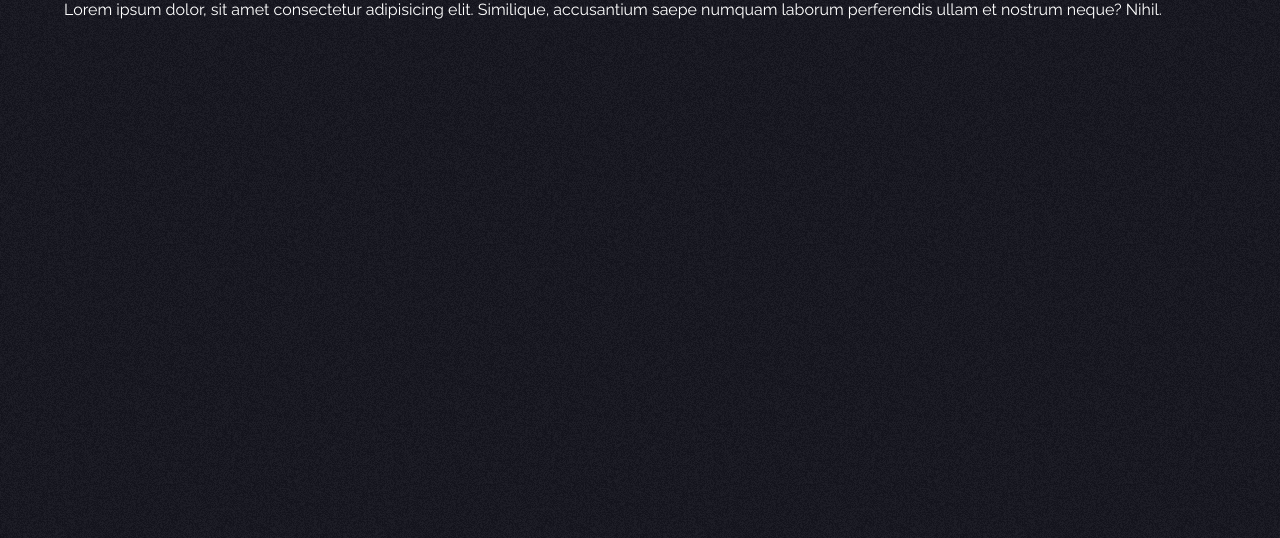
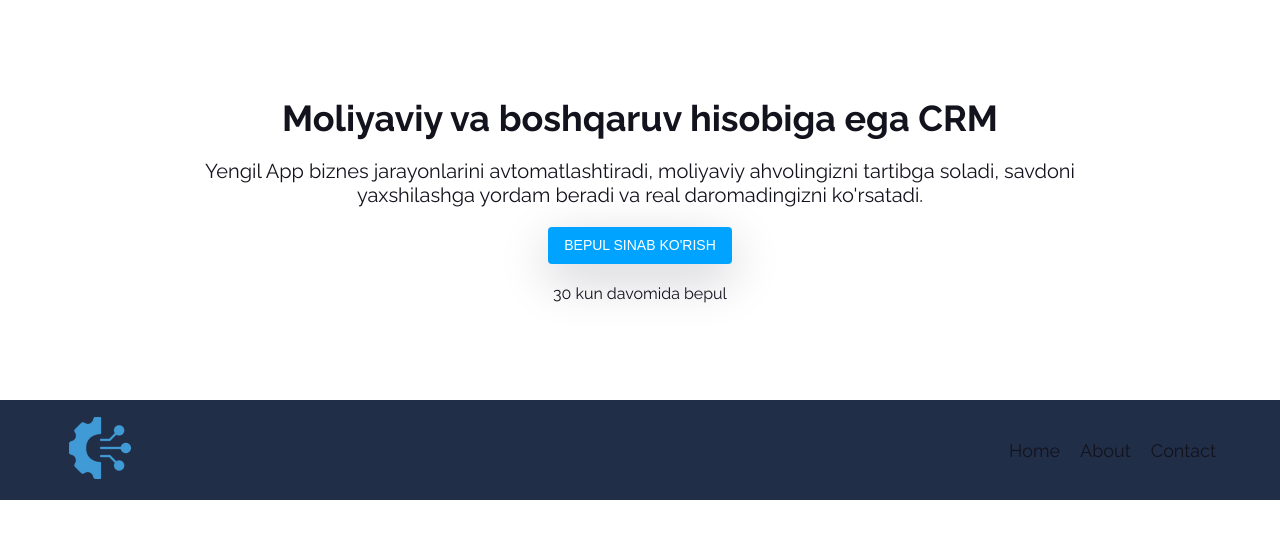
Before and after one commit to usmonovdev/yengil, a React (Create React App) app: page / in a window 1280 px wide. Shown: the top 538 px of the page. Built offline with nearby package versions, Linux system fonts and the light colour scheme.

Commit message:
welcome page

```diff
--- a/src/App.js
+++ b/src/App.js
@@ -1,11 +1,16 @@
 import { Container, ThemeProvider, createTheme } from "@mui/material";
 import "./app.scss"
 import Footer from "./components/footer/Footer";
+import Home from "./components/Home";
+const { palette } = createTheme();
+const { augmentColor } = palette;
 
 function App() {
+  const createColor = (mainColor) => augmentColor({ color: { main: mainColor } });
   const theme = createTheme({
     palette: {
       mode: 'light',
+      white: createColor('#00a3ff'),
       primary: {
         main: '#212e48',
       },
@@ -22,8 +27,9 @@ function App() {
   return (
     <ThemeProvider theme={theme}>
       <Container>
-        Lorem ipsum dolor, sit amet consectetur adipisicing elit. Similique, accusantium saepe numquam laborum perferendis ullam et nostrum neque? Nihil.
+        <Home />
       </Container>
+      <Footer />
     </ThemeProvider>
   );
 }
--- a/src/app.scss
+++ b/src/app.scss
@@ -7,18 +7,10 @@
 body {
     width: 100vw;
     height: 100vh;
-    background-color: #13131d;
-    color: #fff;
+    color: #13131d;
+    overflow-x: hidden;
 }
 
-body::before {
-    content: "";
-    position: fixed;
-    top: 0;
-    left: 0;
-    z-index: -1;
-    opacity: .05;
-    width: 100%;
-    height: 100%;
-    background-image: url(./assets/noise.gif);
+.text-center {
+    text-align: center;
 }
--- a/src/components/Home.jsx
+++ b/src/components/Home.jsx
@@ -1,11 +1,33 @@
-import React from 'react'
+import React from "react";
+import { H1, H2, H3, Paragraph } from "../ui/typography";
+import { Box, Button } from "@mui/material";
 
 const Home = () => {
   return (
-    <div>
+    <Box
+      sx={{
+        display: "flex",
+        justifyContent: "center",
+        flexDirection: "column",
+        alignItems: "center",
+        gap: "20px",
+        height: "400px",
+      }}
+    >
+      <H1 className="text-center">Moliyaviy va boshqaruv hisobiga ega CRM</H1>
+      <Box sx={{ width: "80%" }}>
+        <H3 className="text-center">
+          Yengil App biznes jarayonlarini avtomatlashtiradi, moliyaviy
+          ahvolingizni tartibga soladi, savdoni yaxshilashga yordam beradi va
+          real daromadingizni ko'rsatadi.
+        </H3>
+      </Box>
+      <Button variant="contained" color="white" sx={{ color: "#fff", boxShadow: "0px 15px 50px 0px rgba(0,12,33,0.2)" }}>
+        Bepul sinab ko'rish
+      </Button>
+      <Paragraph>30 kun davomida bepul</Paragraph>
+    </Box>
+  );
+};
 
-    </div>
-  )
-}
-
-export default Home
+export default Home;
--- /dev/null
+++ b/src/ui/buttons.js
@@ -0,0 +1,6 @@
+import styled from "@emotion/styled";
+import { Button } from "@mui/material";
+
+export const ButtonPrimary = styled(Button)(({theme}) => ({
+
+}))
--- /dev/null
+++ b/src/ui/typography.js
@@ -0,0 +1,20 @@
+import styled from "@emotion/styled";
+
+export const H1 = styled("h1")(({ theme }) => ({
+    fontSize: "36px"
+}));
+
+export const H2 = styled("h2")(({ theme }) => ({
+    fontSize: "26px",
+    fontWeight: "400"
+}));
+
+export const H3 = styled("h3")(({ theme }) => ({
+    fontSize: "20px",
+    fontWeight: "400"
+}));
+
+export const Paragraph = styled("p")(({ theme }) => ({
+    fontSize: "16px",
+    fontWeight: "400"
+}));
```
